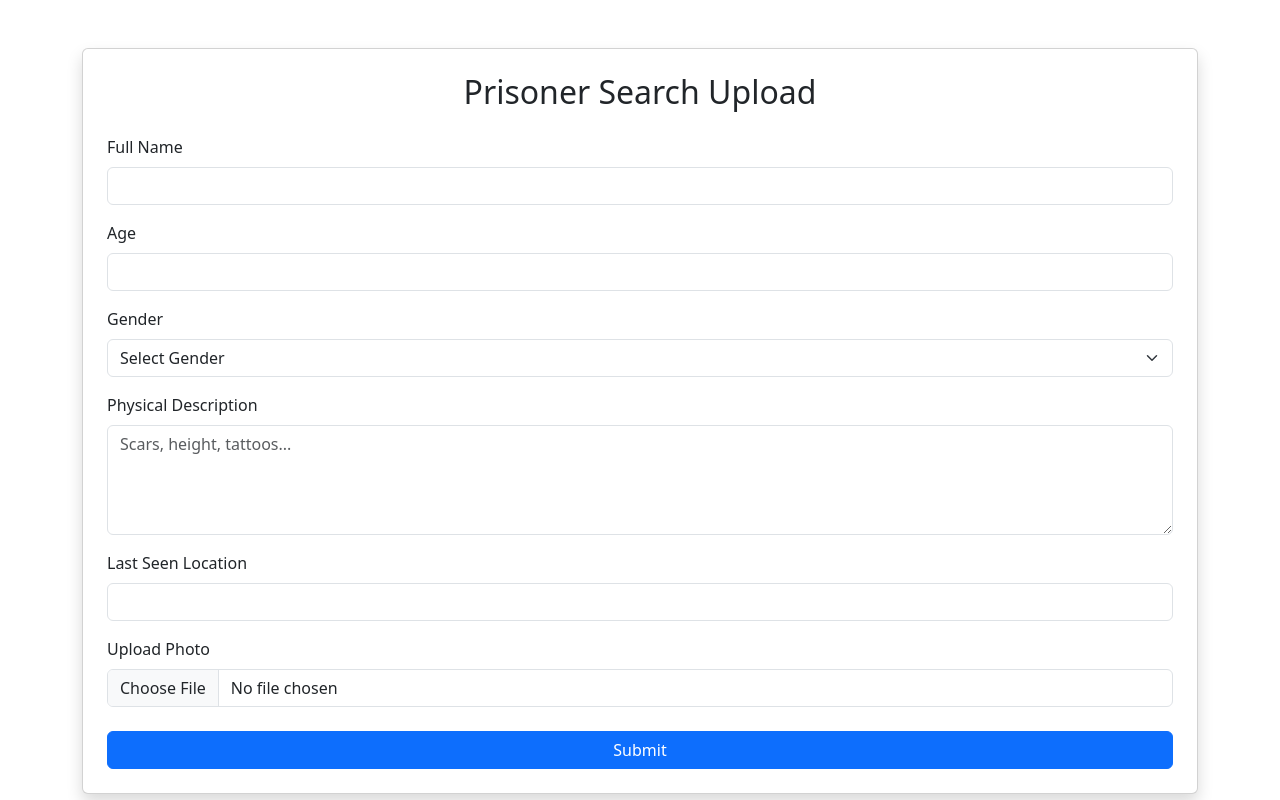
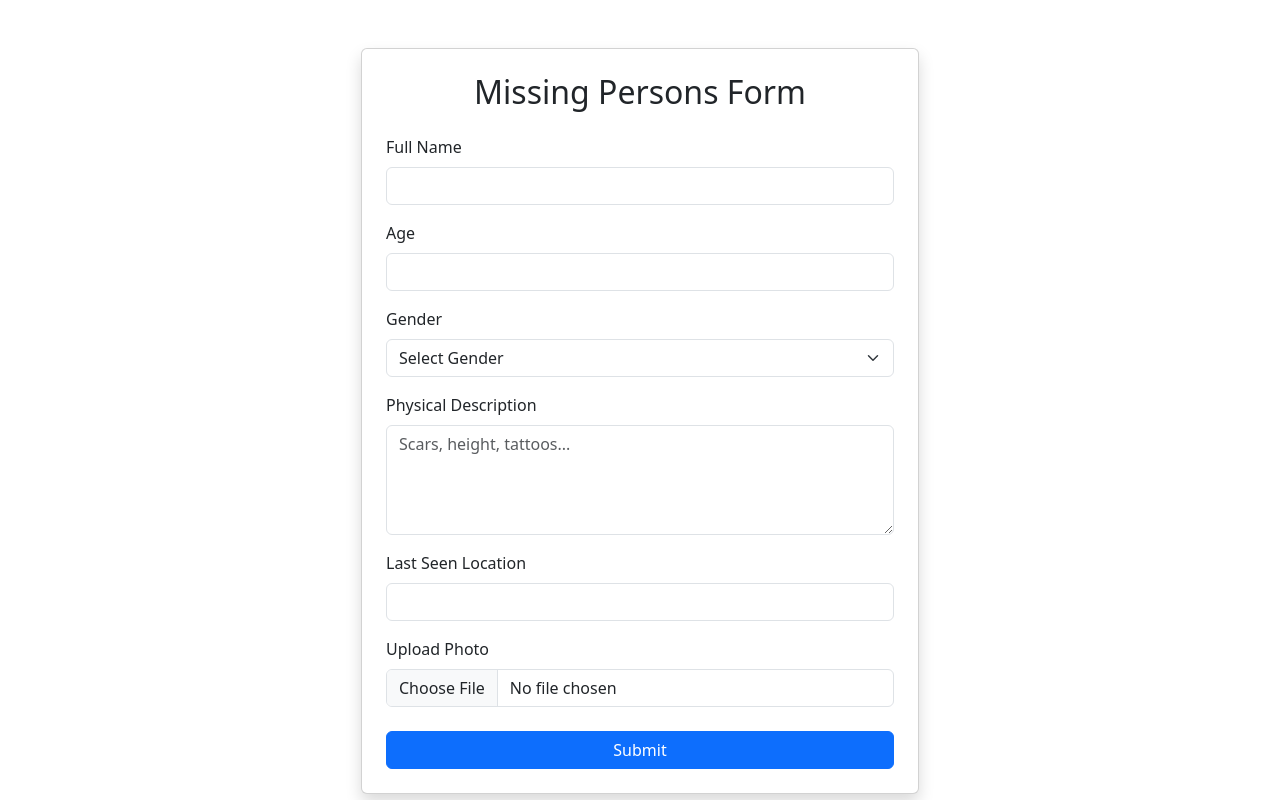
Before and after one commit to rrooigg/missing-persons-tracker-2.0, a React (Vite) app in the folder frontend/react-app/: page / in a window 1280 px wide. Built offline with nearby package versions, Linux system fonts and the light colour scheme.

Commit message:
change some styles: header title, form position

```diff
--- a/frontend/react-app/src/PrisonerDetails.jsx
+++ b/frontend/react-app/src/PrisonerDetails.jsx
@@ -17,8 +17,8 @@ export default function PrisonerDetails() {
 
   return (
     <div className="container mt-5">
-      <div className="card p-4">
-        <img src={`http://127.0.0.1:8000/${prisoner.image_path}`} alt="" className="img-fluid mb-3"/>
+      <div className="card p-4 w-50 mx-auto">
+        <img src={`http://127.0.0.1:8000/${prisoner.image_path}`} alt="" className="img-fluid mb-3 mx-auto rounded" style={{width:"300px"}}/>
         <h3>{prisoner.full_name}</h3>
         <p>Age: {prisoner.age}</p>
         <p>Gender: {prisoner.gender}</p>
--- a/frontend/react-app/src/UploadForm.jsx
+++ b/frontend/react-app/src/UploadForm.jsx
@@ -61,8 +61,8 @@ function UploadForm() {
 
 return (
   <div className="container mt-5">
-    <div className="card shadow p-4">
-      <h2 className="mb-4 text-center">Prisoner Search Upload</h2>
+    <div className="card shadow p-4 w-50 mx-auto">
+      <h2 className="mb-4 text-center">Missing Persons Form</h2>
 
       {/* If match is found */}
       {result && result.match_found && (
```
